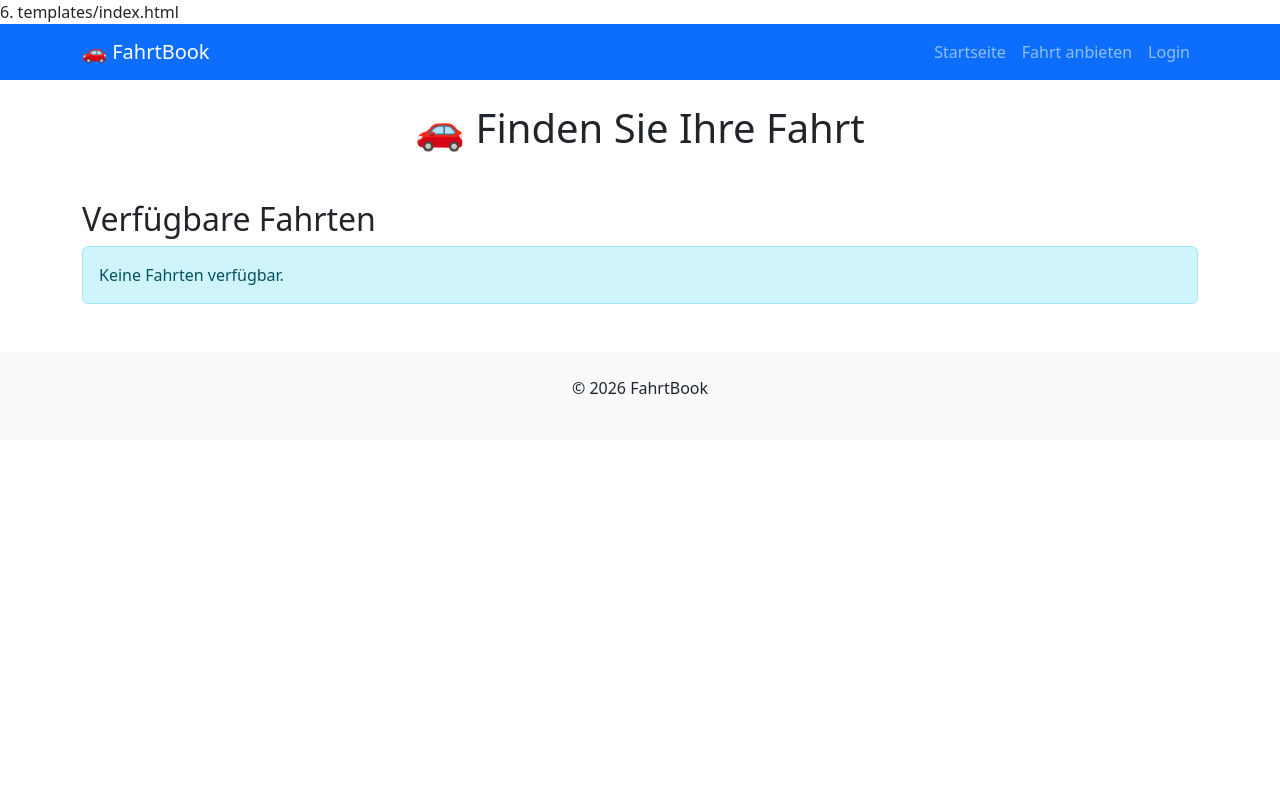
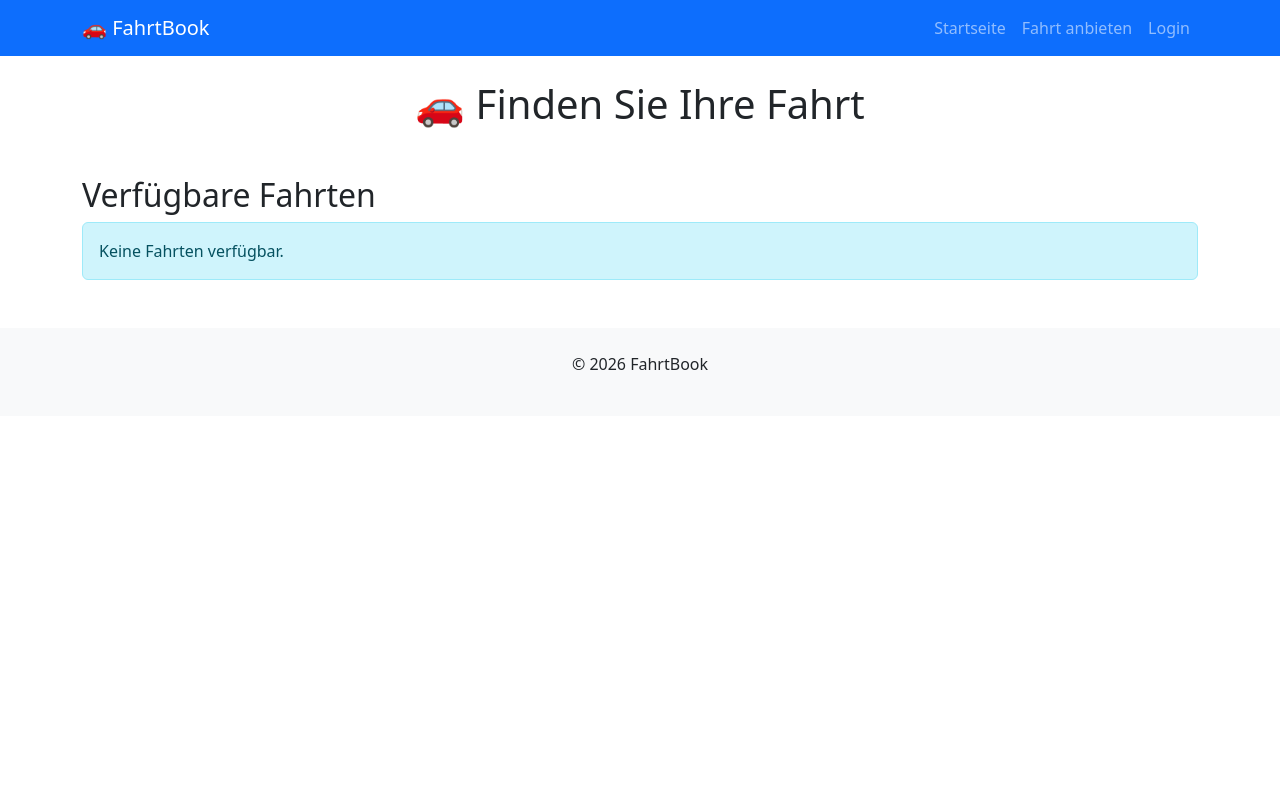
Before and after one commit to sirenwah/fahrtenbuchung, a Flask app: page / in a window 1280 px wide. Run offline with Flask 3, Linux system fonts and the light colour scheme.

Commit message:
Update index.html
Apppfix

```diff
--- a/templates/index.html
+++ b/templates/index.html
@@ -1,4 +1,4 @@
-6. templates/index.html
+
 
 {% extends "base.html" %}
 
```
